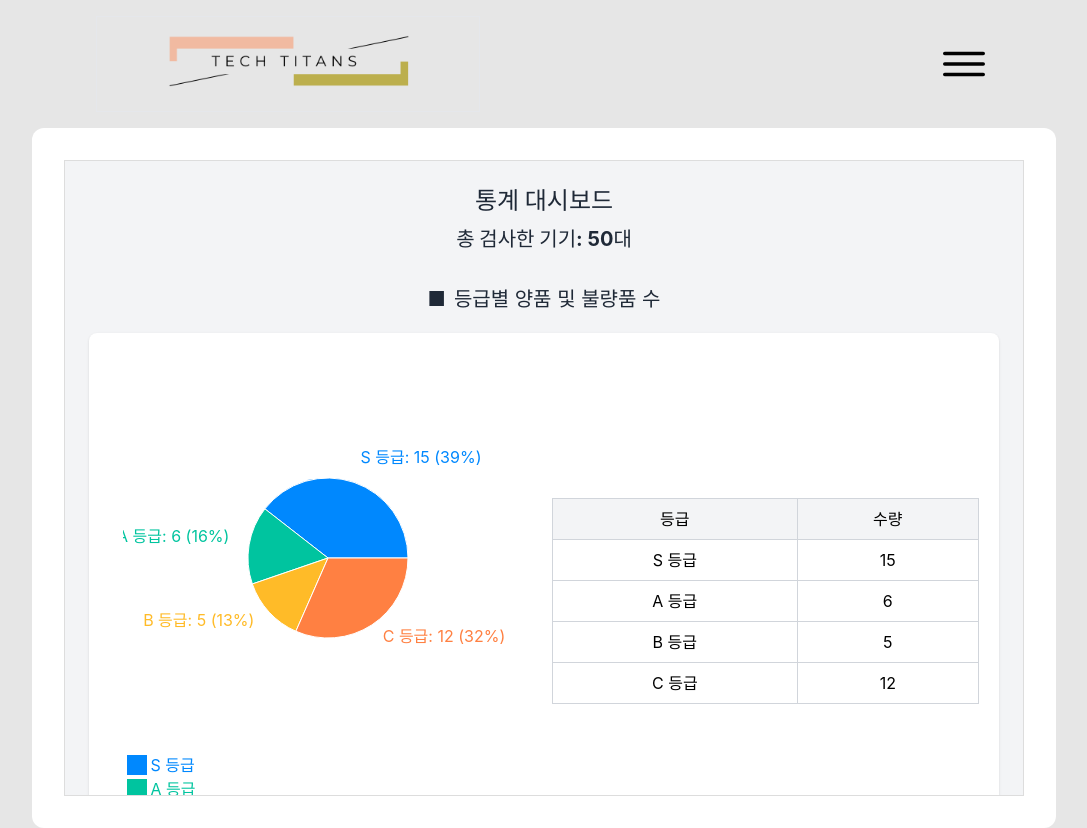
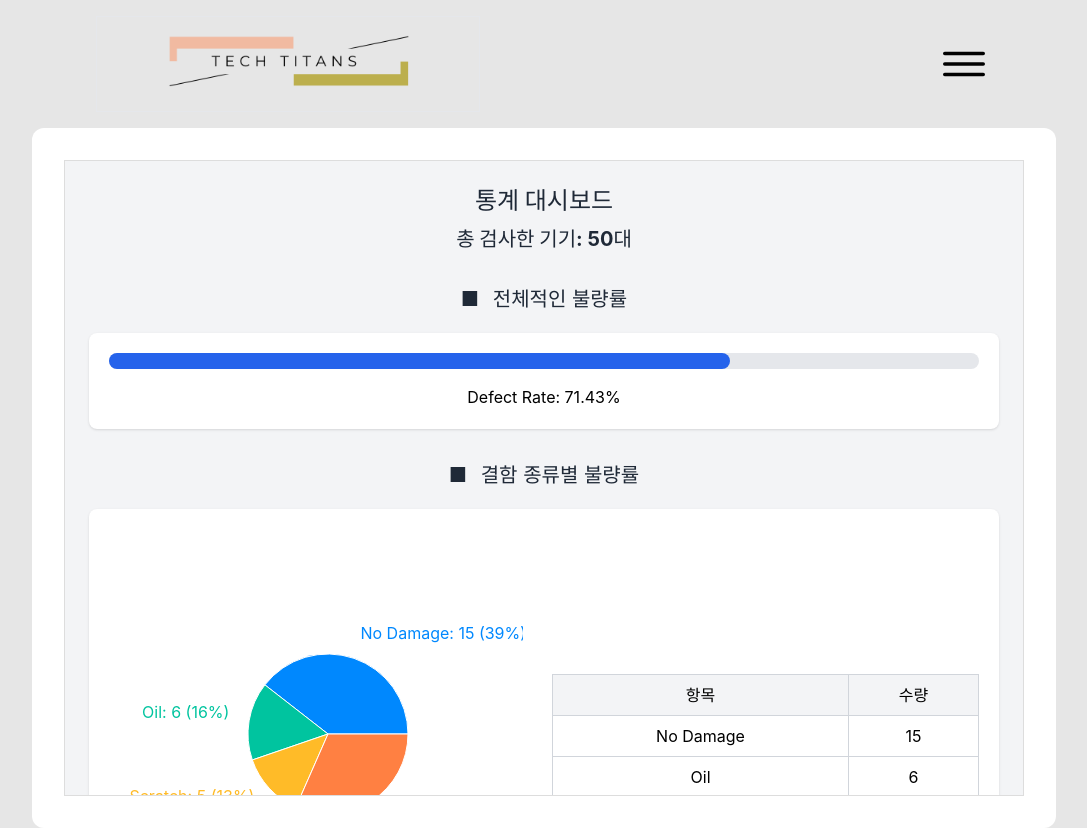
Before and after one commit to KEB-Tech-Titans/tech-titans-web, a React (Vite) app: page /statistics in a window 1280 px wide. Shown: the whole page, without its empty margins (96-1183 px from the left). Built offline with nearby package versions, Linux system fonts and the light colour scheme; a web font is replaced by a local one.

Commit message:
Fixes #12: Update OverallDefectRateProgressBar component to use conditional rendering

```diff
--- a/src/api/api.ts
+++ b/src/api/api.ts
@@ -5,11 +5,11 @@ export const fetchTotalDevices = async (): Promise<number> => {
 };
 
 // 날짜별 파손 데이터 가상의 API 호출 함수
-export const fetchScreenDamageData = async (): Promise<{ date: string; noDamage: number; gradeA: number; gradeB: number; gradeC: number }[]> => {
+export const fetchScreenDamageData = async (): Promise<{ date: string; noDamage: number; oil: number; scratch: number; stain: number }[]> => {
   // 실제 API 호출 대신 가상의 데이터 반환
   return [
-    { date: '2024-07-01', noDamage: 5, gradeA: 1, gradeB: 2, gradeC: 3 },
-    { date: '2024-07-02', noDamage: 6, gradeA: 2, gradeB: 1, gradeC: 4 },
-    { date: '2024-07-03', noDamage: 4, gradeA: 3, gradeB: 2, gradeC: 5 },
+    { date: '2024-07-01', noDamage: 5, oil: 1, scratch: 2, stain: 3 },
+    { date: '2024-07-02', noDamage: 6, oil: 2, scratch: 1, stain: 4 },
+    { date: '2024-07-03', noDamage: 4, oil: 3, scratch: 2, stain: 5 },
   ];
 };
--- a/src/components/Statistics/DevicesByGrade.tsx
+++ b/src/components/Statistics/DevicesByGrade.tsx
@@ -10,7 +10,7 @@ const DevicesByGrade = ({ data }: DevicesByGradeProps) => {
   return (
     <div className="mb-8">
       <h2 className="text-center text-xl text-gray-800 mb-5">
-        <span className="text-gray-800 mr-2">■</span>등급별 양품 및 불량품 수
+        <span className="text-gray-800 mr-2">■</span> 결함 종류별 불량률
       </h2>
       <div className="bg-white p-5 rounded-lg shadow flex flex-col md:flex-row">
         <div className="flex-1 flex flex-col items-center justify-center pr-2 overflow-visible">
--- a/src/components/Statistics/LineChart.tsx
+++ b/src/components/Statistics/LineChart.tsx
@@ -5,9 +5,9 @@ import { LineChart, Line, XAxis, YAxis, CartesianGrid, Tooltip, Legend, Responsi
 interface LineChartData {
   date: string;
   noDamage: number;
-  gradeA: number;
-  gradeB: number;
-  gradeC: number;
+  oil: number; // 기존 gradeA를 oil로 변경
+  scratch: number; // 기존 gradeB를 scratch로 변경
+  stain: number; // 기존 gradeC를 stain으로 변경
   defectRate?: number;
 }
 
@@ -25,11 +25,11 @@ const LineChartComponent: React.FC<LineChartComponentProps> = ({ data }) => {
         <YAxis />
         <Tooltip />
         <Legend />
-        <Line type="monotone" dataKey="noDamage" stroke="#8884d8" name="손상 없음" />
-        <Line type="monotone" dataKey="gradeA" stroke="#82ca9d" name="등급 A" />
-        <Line type="monotone" dataKey="gradeB" stroke="#ffc658" name="등급 B" />
-        <Line type="monotone" dataKey="gradeC" stroke="#ff7300" name="등급 C" />
-        <Line type="monotone" dataKey="defectRate" stroke="#ff0000" name="불량률 (%)" dot={false} />
+        <Line type="monotone" dataKey="noDamage" stroke="#8884d8" name="No Damage" />
+        <Line type="monotone" dataKey="oil" stroke="#82ca9d" name="Oil" /> {/* 기존 등급 A를 오일로 변경 */}
+        <Line type="monotone" dataKey="scratch" stroke="#ffc658" name="Scratch" /> {/* 기존 등급 B를 스크래치로 변경 */}
+        <Line type="monotone" dataKey="stain" stroke="#ff7300" name="Stain" /> {/* 기존 등급 C를 얼룩으로 변경 */}
+        <Line type="monotone" dataKey="defectRate" stroke="#ff0000" name="Defect Rate (%)" dot={false} />
       </LineChart>
     </ResponsiveContainer>
   );
--- /dev/null
+++ b/src/components/Statistics/OverallDefectRateProgressBar.tsx
@@ -0,0 +1,37 @@
+import React from 'react';
+import { overallDefectRateDataType } from '../../types/statistics';
+import ProgressBar from './ProgressBar';
+
+interface OverallDefectRateProgressBarProps {
+  data: overallDefectRateDataType[];
+}
+
+const OverallDefectRateProgressBar: React.FC<OverallDefectRateProgressBarProps> = ({ data }) => {
+  if (!data || data.length === 0) {
+    return (
+      <div className="text-center mb-8">
+        <h2 className="text-xl text-gray-800 mb-5">
+          <span className="text-gray-800 mr-2">■</span> 전체적인 불량률
+        </h2>
+        <div className="bg-white p-5 rounded-lg shadow">
+          <div className="flex flex-col items-center justify-center">
+            <span>No data available</span>
+          </div>
+        </div>
+      </div>
+    );
+  }
+
+  const latestData = data[data.length - 1]; // 가장 최근 데이터를 사용
+
+  return (
+    <div className="text-center mb-8">
+      <h2 className="text-xl text-gray-800 mb-5">
+        <span className="text-gray-800 mr-2">■</span> 전체적인 불량률
+      </h2>
+      <ProgressBar value={latestData.defectRate} label={`Defect Rate: ${latestData.defectRate.toFixed(2)}%`} />
+    </div>
+  );
+};
+
+export default OverallDefectRateProgressBar;
--- a/src/components/Statistics/PieChart.tsx
+++ b/src/components/Statistics/PieChart.tsx
@@ -37,7 +37,7 @@ const PieChartComponent: React.FC<PieChartComponentProps> = ({
           cy={200}
           labelLine={false}
           label={({ name, value, percent }) =>
-            `${name} 등급: ${value} (${(percent * 100).toFixed(0)}%)`
+            `${name}: ${value} (${(percent * 100).toFixed(0)}%)`
           }
           outerRadius={80}
           fill="#8884d8"
@@ -59,7 +59,7 @@ const PieChartComponent: React.FC<PieChartComponentProps> = ({
               className={`size-5 ${COLORS[index % COLORS.length]} mr-1`}
             ></div>
             <span className={`${TEXT_COLORS[index % TEXT_COLORS.length]}`}>
-              {item.name} 등급
+              {item.name}
             </span>
           </div>
         ))}
--- /dev/null
+++ b/src/components/Statistics/ProgressBar.tsx
@@ -0,0 +1,24 @@
+import React from 'react';
+
+interface ProgressBarProps {
+  value: number;
+  label: string;
+}
+
+const ProgressBar: React.FC<ProgressBarProps> = ({ value, label }) => {
+  return (
+    <div className="bg-white p-5 rounded-lg shadow">
+      <div className="flex flex-col items-center justify-center">
+        <div className="w-full bg-gray-200 rounded-full h-4 mb-4">
+          <div
+            className="bg-blue-600 h-4 rounded-full"
+            style={{ width: `${value}%` }}
+          ></div>
+        </div>
+        <span>{label}</span>
+      </div>
+    </div>
+  );
+};
+
+export default ProgressBar;
--- a/src/components/Statistics/StatisticTable.tsx
+++ b/src/components/Statistics/StatisticTable.tsx
@@ -6,7 +6,7 @@ const StatisticTable = ({ data }: { data: damageData }) => {
       <thead>
         <tr>
           <th className="border border-gray-300 p-2 bg-gray-100 font-bold">
-            등급
+            항목 {/* 기존 등급을 항목으로 변경 */}
           </th>
           <th className="border border-gray-300 p-2 bg-gray-100 font-bold">
             수량
@@ -16,7 +16,7 @@ const StatisticTable = ({ data }: { data: damageData }) => {
       <tbody>
         {data.map((item) => (
           <tr key={item.name}>
-            <td className="border border-gray-300 p-2">{item.name} 등급</td>
+            <td className="border border-gray-300 p-2">{item.name}</td> {/* 기존 등급을 item.name으로 변경 */}
             <td className="border border-gray-300 p-2">{item.value}</td>
           </tr>
         ))}
--- a/src/constants/grade.ts
+++ b/src/constants/grade.ts
@@ -1,17 +1,17 @@
 import { gradeInfoType } from '../types/grade';
 
 export const GRADE: gradeInfoType[] = [
-  { grade: 'S', description: '외관상 보이는 흠집이나 손상 여부가 없어요.' },
+  { grade: 'No Damage', description: '표면에 보이는 손상이나 흠집이 없습니다.' },
   {
-    grade: 'A',
-    description: '외관상 관찰되는 작은 스크래치나 흠집이 1~2개 존재해요.',
+    grade: 'Oil',
+    description: '표면에 오일 얼룩이 보입니다.',
   },
   {
-    grade: 'B',
-    description: '외관상 관찰되는 작은 스크래치나 흠집이 3개 이상 존재해요.',
+    grade: 'Scratch',
+    description: '표면에 스크래치가 보입니다.',
   },
   {
-    grade: 'C',
-    description: '외관상 관찰되는 작은 스크래치나 흠집이 5개 이상 존재해요.',
+    grade: 'Stain',
+    description: '표면에 얼룩이 보입니다.',
   },
 ];
--- a/src/pages/StatisticsPage/StatisticsPage.tsx
+++ b/src/pages/StatisticsPage/StatisticsPage.tsx
@@ -1,14 +1,16 @@
 import React, { useState, useEffect } from 'react';
 import { fetchScreenDamageData, fetchTotalDevices } from '../../api/api';
-import { damageData, lineChartData } from '../../types/statistics';
+import { damageData, lineChartData, overallDefectRateDataType } from '../../types/statistics';
 import DefectRateForDate from '../../components/Statistics/DefectRateForDate';
 import DevicesByGrade from '../../components/Statistics/DevicesByGrade';
 import StatisticsHeader from '../../components/Statistics/StatisticsHeader';
+import OverallDefectRateProgressBar from '../../components/Statistics/OverallDefectRateProgressBar';
 
 const StatisticsPage: React.FC = () => {
   const [screenDamageData, setScreenDamageData] = useState<damageData>([]);
   const [totalDevices, setTotalDevices] = useState<number>(0);
   const [lineChartData, setLineChartData] = useState<lineChartData>([]);
+  const [overallDefectRateData, setOverallDefectRateData] = useState<overallDefectRateDataType[]>([]);
 
   useEffect(() => {
     fetchData();
@@ -20,35 +22,57 @@ const StatisticsPage: React.FC = () => {
         fetchScreenDamageData(),
         fetchTotalDevices(),
       ]);
+
+      // 데이터를 변환하여 사용할 수 있도록 처리
+      const transformedData = damageData.map(item => ({
+        date: item.date,
+        noDamage: item.noDamage,
+        oil: item.oil,
+        scratch: item.scratch,
+        stain: item.stain,
+      }));
+
+      // 전체 불량률 계산
+      const overallDefectRateData = transformedData.map(item => ({
+        date: item.date,
+        defectRate:
+          ((item.oil + item.scratch + item.stain) /
+            (item.noDamage + item.oil + item.scratch + item.stain)) *
+          100,
+      }));
+
+      // 화면에 표시할 데이터 설정
       setScreenDamageData([
         {
-          name: 'S',
-          value: damageData.reduce((acc, cur) => acc + cur.noDamage, 0),
+          name: 'No Damage',
+          value: transformedData.reduce((acc, cur) => acc + cur.noDamage, 0),
         },
         {
-          name: 'A',
-          value: damageData.reduce((acc, cur) => acc + cur.gradeA, 0),
+          name: 'Oil',
+          value: transformedData.reduce((acc, cur) => acc + cur.oil, 0),
         },
         {
-          name: 'B',
-          value: damageData.reduce((acc, cur) => acc + cur.gradeB, 0),
+          name: 'Scratch',
+          value: transformedData.reduce((acc, cur) => acc + cur.scratch, 0),
         },
         {
-          name: 'C',
-          value: damageData.reduce((acc, cur) => acc + cur.gradeC, 0),
+          name: 'Stain',
+          value: transformedData.reduce((acc, cur) => acc + cur.stain, 0),
         },
       ]);
+
       setTotalDevices(total);
+      setOverallDefectRateData(overallDefectRateData);
       setLineChartData(
-        damageData.map((item) => ({
+        transformedData.map((item) => ({
           date: item.date,
           noDamage: item.noDamage,
-          gradeA: item.gradeA,
-          gradeB: item.gradeB,
-          gradeC: item.gradeC,
+          oil: item.oil,
+          scratch: item.scratch,
+          stain: item.stain,
           defectRate:
-            ((item.gradeA + item.gradeB + item.gradeC) /
-              (item.noDamage + item.gradeA + item.gradeB + item.gradeC)) *
+            ((item.oil + item.scratch + item.stain) /
+              (item.noDamage + item.oil + item.scratch + item.stain)) *
             100,
         }))
       );
@@ -60,9 +84,8 @@ const StatisticsPage: React.FC = () => {
   return (
     <div className="p-6 bg-gray-100 min-h-screen">
       <StatisticsHeader totalDevices={totalDevices} />
-
+      <OverallDefectRateProgressBar data={overallDefectRateData} />
       <DevicesByGrade data={screenDamageData} />
-
       <DefectRateForDate data={lineChartData} />
     </div>
   );
--- a/src/types/grade.ts
+++ b/src/types/grade.ts
@@ -1,5 +1,5 @@
+export type gradeType = 'No Damage' | 'Oil' | 'Scratch' | 'Stain';
+
 export type gradeInfoType = { grade: gradeType; description: string };
 
-export type gradeType = 'S' | 'A' | 'B' | 'C';
-
 export type defectInfoType = { oil: number; scratch: number; stain: number };
--- a/src/types/statistics.ts
+++ b/src/types/statistics.ts
@@ -10,10 +10,15 @@ export type damageData = damageDataType[];
 export type lineChartDataType = {
   date: string;
   noDamage: number;
-  gradeA: number;
-  gradeB: number;
-  gradeC: number;
+  oil: number; // gradeA를 oil로 변경
+  scratch: number; // gradeB를 scratch로 변경
+  stain: number; // gradeC를 stain으로 변경
   defectRate?: number;
 };
 
 export type lineChartData = lineChartDataType[];
+
+export type overallDefectRateDataType = {
+  date: string;
+  defectRate: number;
+};
```
